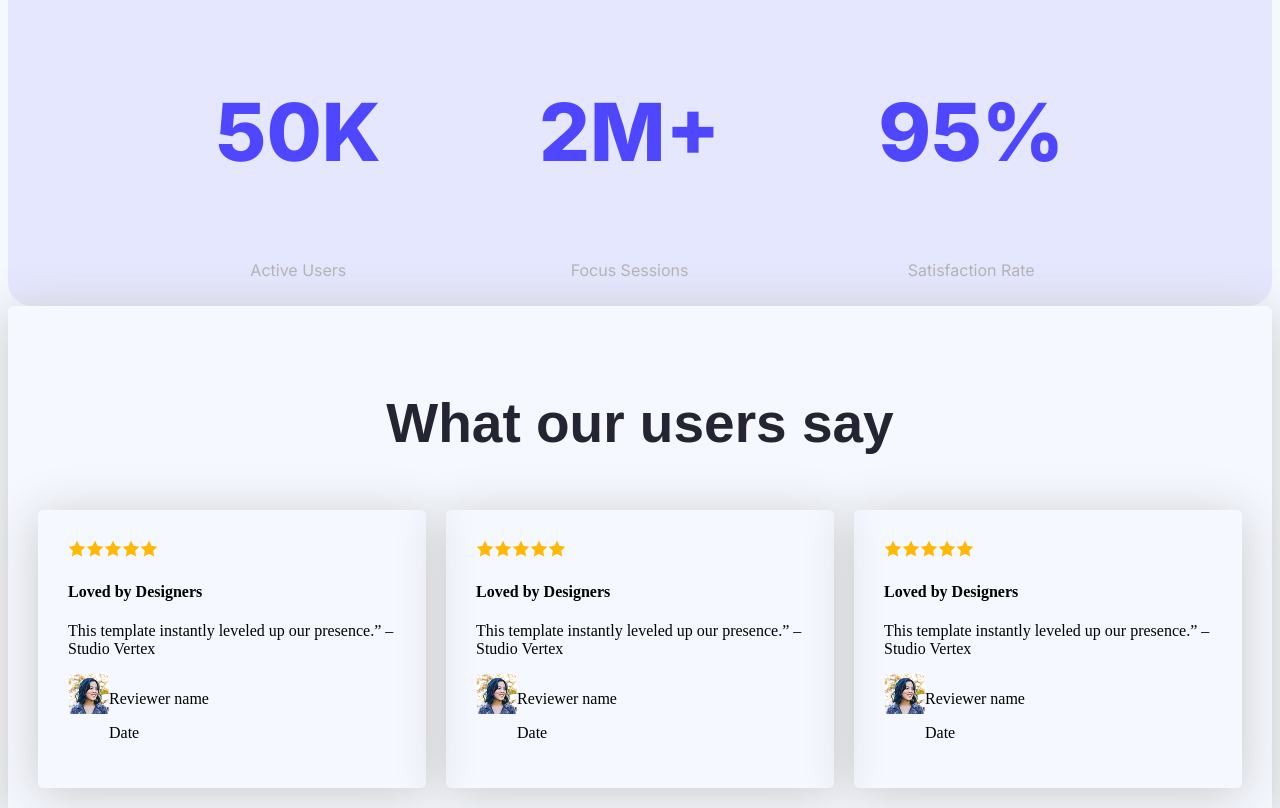
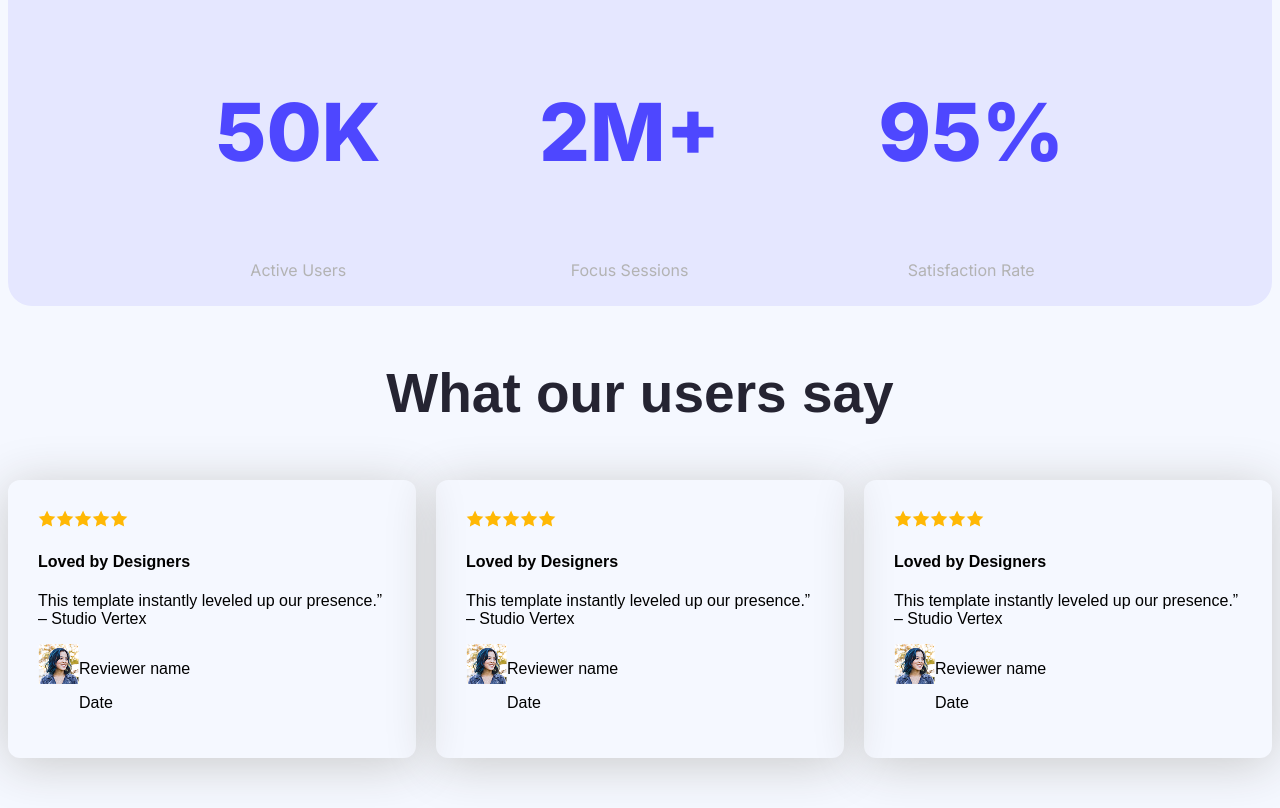
Before and after one commit to Jahid-Hasan-Asik/PH-Assignment-01, a plain HTML site: page index.html in a window 1280 px wide. Shown: the part 1992-2800 px from the top of the page. Drawn offline with Linux system fonts and the light colour scheme.

Commit message:
final corraction

```diff
--- a/index.html
+++ b/index.html
@@ -15,7 +15,7 @@
 <body class="action-bg2">
    <header class="header inter-normal">
          <nav class="nav-title">
-         <h3>LOGO</h3>
+         <h3 class="logo">LOGO</h3>
          <ul>
             <li><a href="signup.html"><button class="btn-primary">Sign Up</button></a></li>
          </ul>
@@ -65,7 +65,8 @@
       </section>
  <!--What our users say section start-->
 
-<section class="feedback">
+      <div>
+         <section class="none">
    <h3 class="feedback-title">What our users say</h3>
 
    <div class="feedback-container">
@@ -109,6 +110,7 @@
 
 
 </section>
+      </div>
 
  <footer class="secondary-bg">
       <div class="footer-column">
@@ -133,7 +135,7 @@
 <footer>
     <section class="footer">
          <h3 class="footer-title">LOGO</h3>
-         <p class="footer-description">Ready to elevate your online presence? Contact us today to discuss your project and discover how we can bring your vision to life.</p>
+         <p class="footer-description">Ready to elevate your online presence? Contact us today to discuss <br> your project and discover how we can bring your vision to life.</p>
          <div class="footer-items">
             <div class="footer-item">
                <p class="">Home</p>
--- a/style.css
+++ b/style.css
@@ -29,7 +29,10 @@ nav li a{
    text-decoration: none;
 }
 
-
+.logo{
+   color: #4E47FF;
+   font-weight: 900;
+}
            /* Header Styele*/
 
 .header{
@@ -146,7 +149,7 @@ color: #B3B3B3;
 }
 
 .feedback{
-   padding:30px; border-radius: 05px;
+   padding:30px; border-radius: 12px;
    box-shadow: 0px 6px 50px 0px #c9c9c9;
 }
 .feedback-title{
@@ -157,10 +160,19 @@ color: #B3B3B3;
     font-family: "Raleway", sans-serif;
 }
 
+.feedback-titles{
+font-family: "Raleway", sans-serif;
+}
+
+.feedback-description{
+font-family: "Raleway", sans-serif;
+}
+
+
 .feedback-container{
    display: flex;
    gap:20px ;
-
+  font-family: "Raleway", sans-serif;
 }
 
 .reviewer{
```
